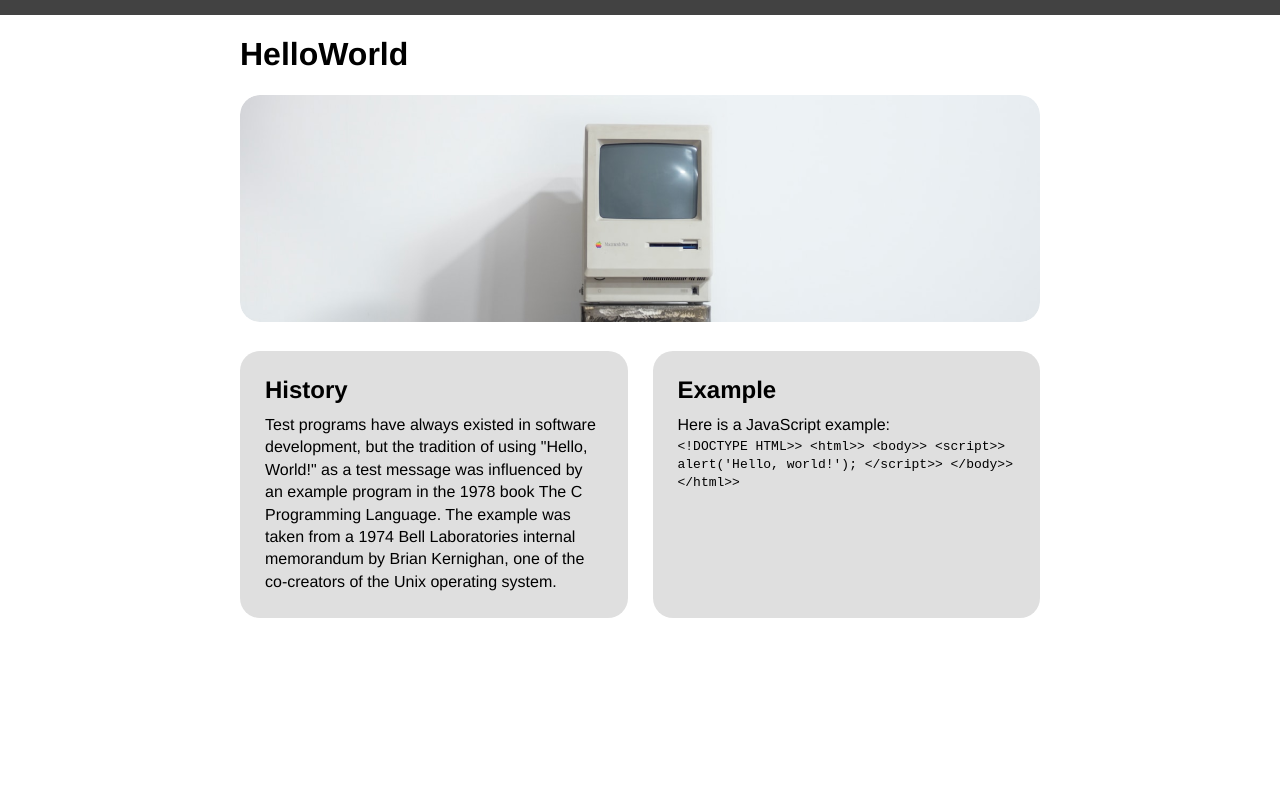
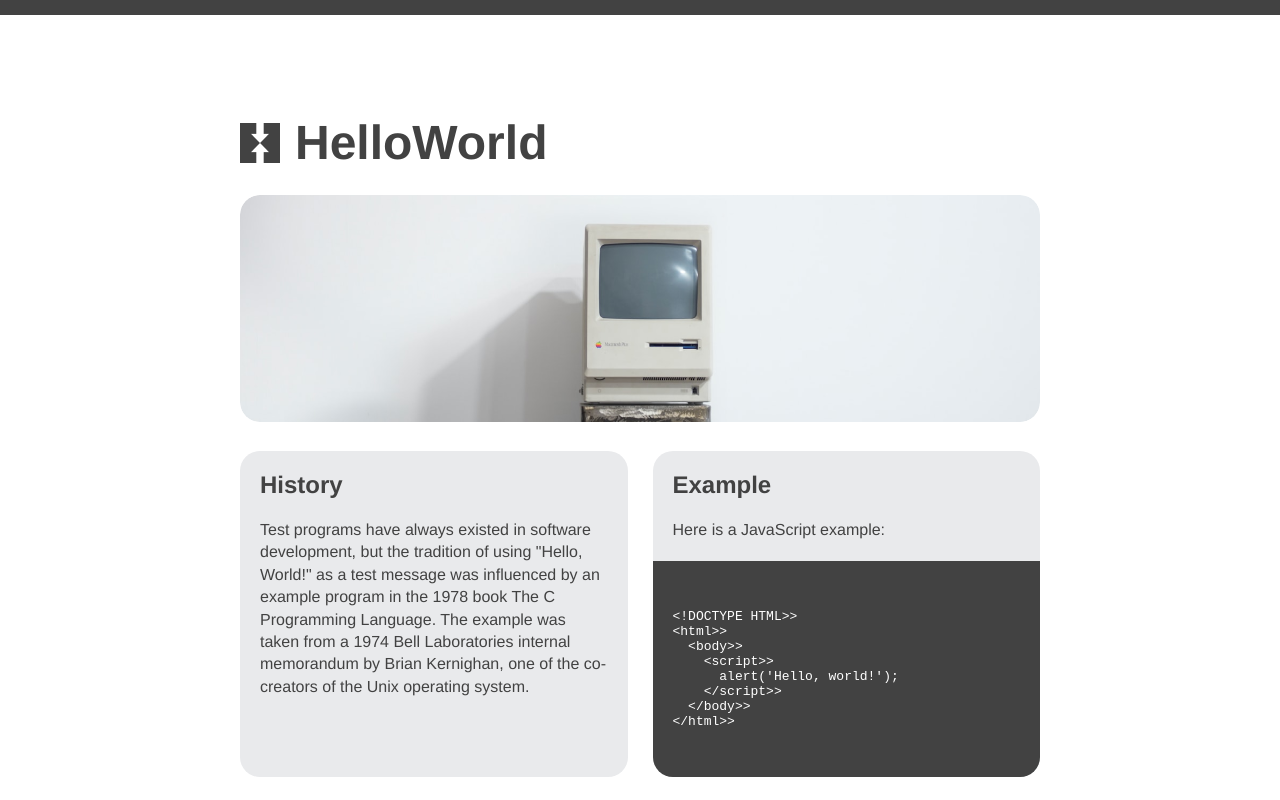
Before and after one commit to WillWisner/hello-world, a plain HTML site: page index.html in a window 1280 px wide. Drawn offline with Linux system fonts and the light colour scheme.

Commit message:
CSS cleanup

```diff
--- a/index.html
+++ b/index.html
@@ -16,10 +16,13 @@
           <h2>History</h2>
           <p>Test programs have always existed in software development, but the tradition of using "Hello, World!" as a test message was influenced by an example program in the 1978 book The C Programming Language. The example was taken from a 1974 Bell Laboratories internal memorandum by Brian Kernighan, one of the co-creators of the Unix operating system.</p>
         </section>
-        <section>
+        <section class="with-code">
+          <div class="code-copy">
             <h2>Example</h2>
             <p>Here is a JavaScript example:</p>
-          <code>
+          </div>
+          <div class="code-html">
+            <code><pre>
 &lt;!DOCTYPE HTML>&gt;
 &lt;html>&gt;
   &lt;body>&gt;
@@ -28,7 +31,8 @@
     &lt;/script>&gt;
   &lt;/body>&gt;
 &lt;/html>&gt;
-          </code>
+            </pre></code>
+          </div>
         </section>
       </div>
     </main>
--- a/screen.css
+++ b/screen.css
@@ -5,6 +5,7 @@ body {
     font-family: Helvetica, sans-serif;
     border-top: 15px solid #424242;
     margin: 0 auto;
+    color: #424242;
 }
 
 main {
@@ -20,15 +21,44 @@ main {
 .details section {
     flex-grow: 1;
     flex-basis: 0;
-    background: #dfdfdf;
-    padding: 25px;
+    background: #E9EAEC;
     border-radius: 20px;
     margin-top: 25px;
+}
+
+.details section p {
+    margin: 20px;
+}
+
+.details section h2 {
+    margin: 20px;
+}
+
+.detials section.with-code {
+    padding: 10px;
+}
+
+div.code-html {
+    padding: 20px;
+    background: #424242;
+    color: #fff;
+    border-bottom-left-radius: 20px;
+    border-bottom-right-radius: 20px;
 }
 
 img {
     width: 100%;
     border-radius: 20px;
+}
+
+h1 {
+    background-image: url('images/Logo.png');
+    background-repeat: no-repeat;
+    background-size: 40px;
+    background-position: center left;
+    font-size: 3em;
+    padding-left: 55px;
+    margin: 100px 0 25px 0;
 }
 
 h2 {
```
Lines whose indentation alone changed are shown as unchanged.
